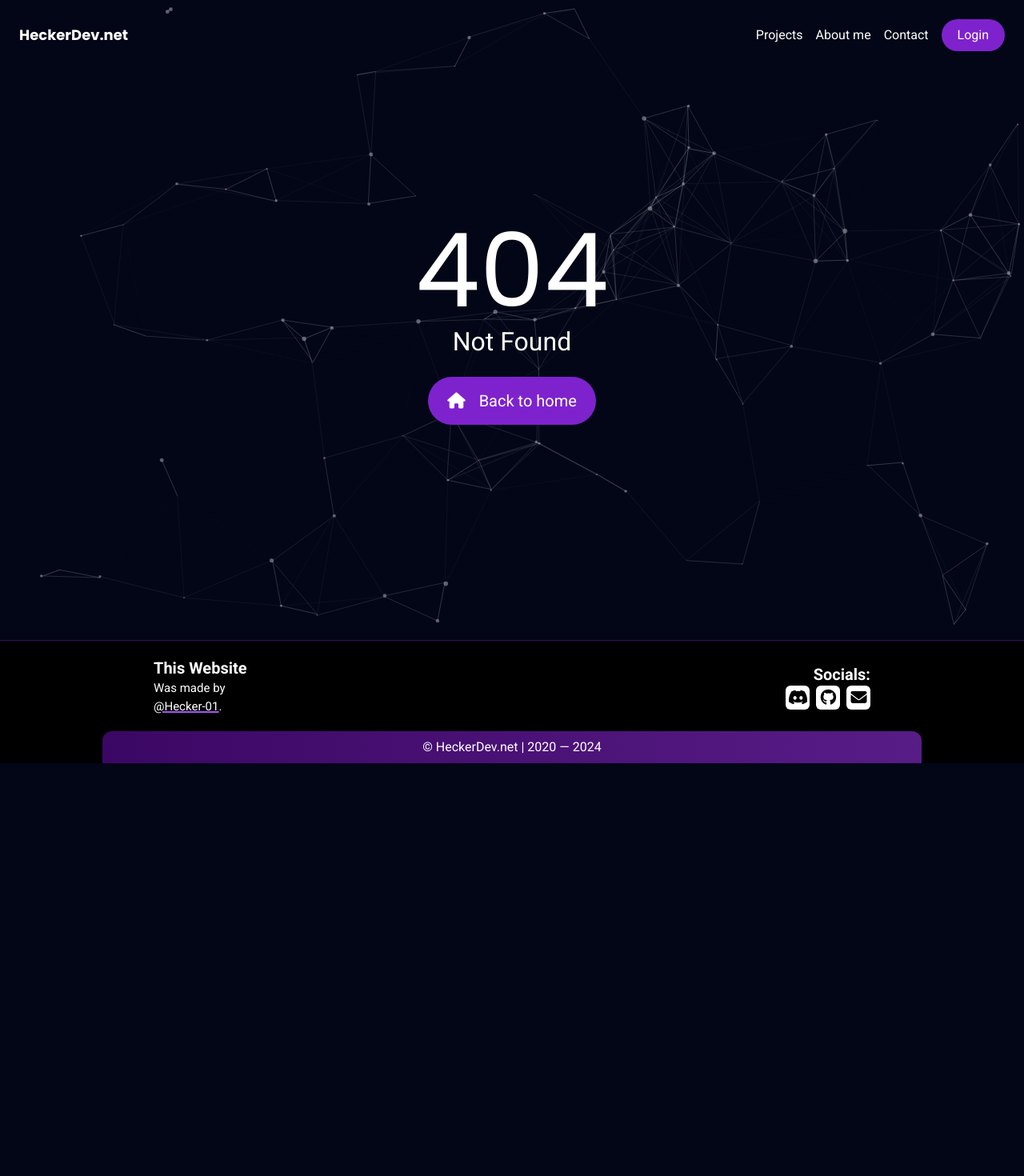
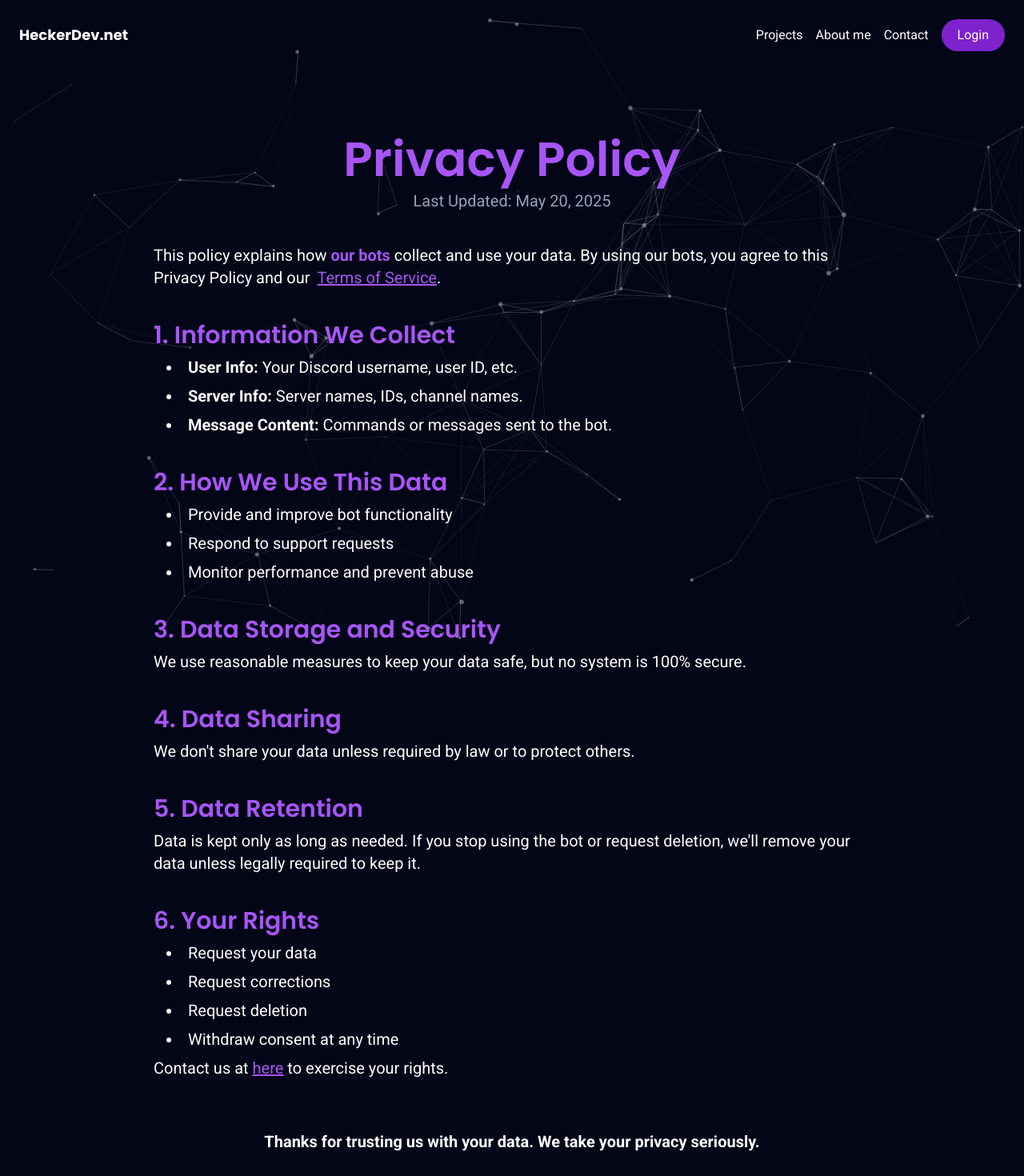
Before and after one commit to Hecker-01/heckerdev.net, a SvelteKit app: page /privacy in a window 1280 px wide. Before the commit this address had no page. Shown: the top 1470 px of the page at 80% size. Before the commit the page ends 954 px from the top, so only its background shows below. Built offline with nearby package versions, Linux system fonts and the light colour scheme.

Commit message:
feat: add Privacy Policy and Terms of Service pages with layout components fix: correct mailto link format in Footer component style: implement Quoter component layout and content

```diff
--- a/src/components/Footer.svelte
+++ b/src/components/Footer.svelte
@@ -12,7 +12,7 @@
     },
     {
       icon: "fas fa-envelope",
-      href: "mailto://info@heckerdev.net",
+      href: "mailto:info@heckerdev.net",
     },
   ];
 </script>
--- /dev/null
+++ b/src/components/Privacy.svelte
@@ -0,0 +1,81 @@
+<script>
+  let lastUpdated = "May 20, 2025";
+</script>
+
+<main class="flex flex-col flex-1 p-4">
+  <section class="py-12 sm:py-16 sm:px-16">
+    <div class="text-center">
+      <h1 class="font-semibold text-4xl sm:text-5xl md:text-6xl text-purple-500">
+        Privacy Policy
+      </h1>
+      <p class="text-lg sm:text-xl mt-2 text-slate-400">
+        Last Updated: {lastUpdated}
+      </p>
+    </div>
+
+    <div class="max-w-4xl mx-auto mt-10 flex flex-col gap-10 text-base sm:text-lg md:text-xl">
+      <p>
+        This policy explains how <span class="text-purple-500 font-semibold">our bots</span> collect and use your data.
+        By using our bots, you agree to this Privacy Policy and our
+        <a href="/terms" class="text-purple-500 underline ml-1">Terms of Service</a>.
+      </p>
+
+      <div>
+        <h2 class="text-2xl sm:text-3xl font-semibold text-purple-500 mb-2">1. Information We Collect</h2>
+        <ul class="list-disc list-inside pl-4 space-y-2">
+          <li><strong>User Info:</strong> Your Discord username, user ID, etc.</li>
+          <li><strong>Server Info:</strong> Server names, IDs, channel names.</li>
+          <li><strong>Message Content:</strong> Commands or messages sent to the bot.</li>
+        </ul>
+      </div>
+
+      <div>
+        <h2 class="text-2xl sm:text-3xl font-semibold text-purple-500 mb-2">2. How We Use This Data</h2>
+        <ul class="list-disc list-inside pl-4 space-y-2">
+          <li>Provide and improve bot functionality</li>
+          <li>Respond to support requests</li>
+          <li>Monitor performance and prevent abuse</li>
+        </ul>
+      </div>
+
+      <div>
+        <h2 class="text-2xl sm:text-3xl font-semibold text-purple-500 mb-2">3. Data Storage and Security</h2>
+        <p>
+          We use reasonable measures to keep your data safe, but no system is 100% secure.
+        </p>
+      </div>
+
+      <div>
+        <h2 class="text-2xl sm:text-3xl font-semibold text-purple-500 mb-2">4. Data Sharing</h2>
+        <p>
+          We don't share your data unless required by law or to protect others.
+        </p>
+      </div>
+
+      <div>
+        <h2 class="text-2xl sm:text-3xl font-semibold text-purple-500 mb-2">5. Data Retention</h2>
+        <p>
+          Data is kept only as long as needed. If you stop using the bot or request deletion, we'll remove your data unless legally required to keep it.
+        </p>
+      </div>
+
+      <div>
+        <h2 class="text-2xl sm:text-3xl font-semibold text-purple-500 mb-2">6. Your Rights</h2>
+        <ul class="list-disc list-inside pl-4 space-y-2">
+          <li>Request your data</li>
+          <li>Request corrections</li>
+          <li>Request deletion</li>
+          <li>Withdraw consent at any time</li>
+        </ul>
+        <p class="mt-2">
+          Contact us at <a href="/contact" class="text-purple-500 underline">here</a> to exercise your rights.
+        </p>
+
+      </div>
+
+      <p class="mt-6 text-center font-semibold">
+        Thanks for trusting us with your data. We take your privacy seriously.
+      </p>
+    </div>
+  </section>
+</main>
--- /dev/null
+++ b/src/components/Quoter.svelte
@@ -0,0 +1,48 @@
+<main class="flex flex-col flex-1 p-4">
+  <section class="grid grid-cols-1 lg:grid-cols-2 gap-10 py-12 sm:py-16">
+    <div
+      class="flex flex-col lg:justify-center text-center lg:text-left gap-8 md:gap-10 lg:gap-12"
+    >
+      <h2
+        class="font-semibold text-4xl sm:text-5xl md:text-6xl text-purple-500"
+      >
+        Get in Touch
+      </h2>
+      <p class="text-lg sm:text-xl md:text-2xl">
+        Have a <span class="text-purple-500">question</span> or want to work
+        together? Drop me a <span class="text-purple-500">message</span>!
+      </p>
+    </div>
+    <div class="relative shadow-2xl grid place-items-center">
+      <!-- Temporary Notice -->
+      <div
+        class="border-l-4 border-yellow-600 bg-yellow-200 text-yellow-800 p-4 rounded-lg mb-4"
+      >
+        <p class="text-center font-semibold">
+          Note: The contact form is currently not functional. Please use the
+          email or Discord link to contact me.
+        </p>
+      </div>
+    </div>
+  </section>
+  <section class="py-6 sm:py-20">
+    <div class="text-center mb-12">
+      <h3 class="font-semibold text-3xl sm:text-4xl md:text-5xl">
+        <span class="text-purple-500">Follow</span> me on Social Media
+      </h3>
+      <p class="text-lg sm:text-xl md:text-2xl mt-4">
+        Stay updated with my latest projects and activities.
+      </p>
+    </div>
+  </section>
+  <section class="py-6">
+    <div class="text-center mb-12">
+      <h3 class="font-semibold text-3xl sm:text-4xl md:text-5xl">
+        Frequently Asked Questions
+      </h3>
+      <p class="text-lg sm:text-xl md:text-2xl mt-4">
+        Here are some common questions I receive.
+      </p>
+    </div>
+  </section>
+</main>
--- /dev/null
+++ b/src/components/Terms.svelte
@@ -0,0 +1,83 @@
+<script>
+  let lastUpdated = "May 20, 2025";
+</script>
+
+<main class="flex flex-col flex-1 p-4">
+  <section class="py-12 sm:py-16 sm:px-16">
+    <div class="text-center">
+      <h1 class="font-semibold text-4xl sm:text-5xl md:text-6xl text-purple-500">
+        Terms of Service
+      </h1>
+      <p class="text-lg sm:text-xl mt-2 text-slate-400">
+        Last Updated: {lastUpdated}
+      </p>
+    </div>
+
+    <div class="max-w-4xl mx-auto mt-10 flex flex-col gap-10 text-base sm:text-lg md:text-xl">
+      <p>
+        By using any of our bots developed by <span class="text-purple-500 font-semibold">HeckerDev</span>,
+        you agree to these Terms of Service and <a href="/privacy" class="text-purple-500 underline">Privacy Policy</a>. Please read them carefully.
+      </p>
+
+      <div>
+        <h2 class="text-2xl sm:text-3xl font-semibold text-purple-500 mb-2">1. Acceptance of Terms</h2>
+        <p>
+          By inviting, using, or interacting with our bots, you agree to these TOS. If you do not agree,
+          please do not use our services.
+        </p>
+      </div>
+
+      <div>
+        <h2 class="text-2xl sm:text-3xl font-semibold text-purple-500 mb-2">2. User Responsibilities</h2>
+        <p>
+          You must follow Discord's Terms of Service and applicable laws. You are responsible for how you use the bot.
+        </p>
+      </div>
+
+      <div>
+        <h2 class="text-2xl sm:text-3xl font-semibold text-purple-500 mb-2">3. Prohibited Uses</h2>
+        <ul class="list-disc list-inside pl-4 space-y-2">
+          <li>Illegal activities</li>
+          <li>Harassment or threats</li>
+          <li>Sharing offensive or illegal content</li>
+          <li>Spamming or flooding channels</li>
+          <li>Exploiting or reverse-engineering the bot</li>
+          <li>Bypassing Discord's policies</li>
+        </ul>
+      </div>
+
+      <div>
+        <h2 class="text-2xl sm:text-3xl font-semibold text-purple-500 mb-2">4. Data Collection and Privacy</h2>
+        <p>
+          We may collect data like usernames, messages, and server information. Your data is not shared unless required by law.
+          Read our <a href="/privacy" class="text-purple-500 underline">Privacy Policy</a> for more.
+        </p>
+      </div>
+
+      <div>
+        <h2 class="text-2xl sm:text-3xl font-semibold text-purple-500 mb-2">5. Bot Availability</h2>
+        <p>
+          We strive to maintain uptime, but we may change or discontinue our bots at any time.
+        </p>
+      </div>
+
+      <div>
+        <h2 class="text-2xl sm:text-3xl font-semibold text-purple-500 mb-2">6. Limitation of Liability</h2>
+        <p>
+          Our bots are provided "as is." We're not liable for any damages resulting from their use.
+        </p>
+      </div>
+
+      <div>
+        <h2 class="text-2xl sm:text-3xl font-semibold text-purple-500 mb-2">7. Termination</h2>
+        <p>
+          We may restrict access to our bots at any time for violations of these terms or other reasons.
+        </p>
+      </div>
+
+      <p class="mt-6 text-center font-semibold">
+        Thanks for using our bots! Please use them responsibly and respectfully.
+      </p>
+    </div>
+  </section>
+</main>
--- /dev/null
+++ b/src/routes/privacy/+layout.svelte
@@ -0,0 +1,17 @@
+<script>
+  import "../../app.css";
+  let y;
+  let innerWidth = 0;
+  let innerHeight = 0;
+
+  function goTop() {
+    document.body.scrollIntoView();
+  }
+</script>
+
+<div
+  class="container relative flex flex-col max-w-[1400px] mx-auto w-full text-sm sm:text-base min-h-screen"
+>
+  <slot />
+</div>
+<svelte:window bind:scrollY={y} bind:innerHeight bind:innerWidth />
--- /dev/null
+++ b/src/routes/privacy/+page.svelte
@@ -0,0 +1,9 @@
+<svelte:head>
+  <title>Privacy Policy • HeckerDev.net</title>
+</svelte:head>
+
+<script>
+  import Privacy from "../../components/Privacy.svelte";
+</script>
+
+<Privacy />
--- /dev/null
+++ b/src/routes/quoter/+layout.svelte
@@ -0,0 +1,17 @@
+<script>
+  import "../../app.css";
+  let y;
+  let innerWidth = 0;
+  let innerHeight = 0;
+
+  function goTop() {
+    document.body.scrollIntoView();
+  }
+</script>
+
+<div
+  class="container relative flex flex-col max-w-[1400px] mx-auto w-full text-sm sm:text-base min-h-screen"
+>
+  <slot />
+</div>
+<svelte:window bind:scrollY={y} bind:innerHeight bind:innerWidth />
--- /dev/null
+++ b/src/routes/quoter/+page.svelte
@@ -0,0 +1,9 @@
+<svelte:head>
+  <title>Quoter • HeckerDev.net</title>
+</svelte:head>
+
+<script>
+  import Quoter from "../../components/Quoter.svelte";
+</script>
+
+<Quoter />
--- /dev/null
+++ b/src/routes/terms/+layout.svelte
@@ -0,0 +1,17 @@
+<script>
+  import "../../app.css";
+  let y;
+  let innerWidth = 0;
+  let innerHeight = 0;
+
+  function goTop() {
+    document.body.scrollIntoView();
+  }
+</script>
+
+<div
+  class="container relative flex flex-col max-w-[1400px] mx-auto w-full text-sm sm:text-base min-h-screen"
+>
+  <slot />
+</div>
+<svelte:window bind:scrollY={y} bind:innerHeight bind:innerWidth />
--- /dev/null
+++ b/src/routes/terms/+page.svelte
@@ -0,0 +1,9 @@
+<svelte:head>
+  <title>Terms of Service • HeckerDev.net</title>
+</svelte:head>
+
+<script>
+  import Terms from "../../components/Terms.svelte";
+</script>
+
+<Terms />
```
